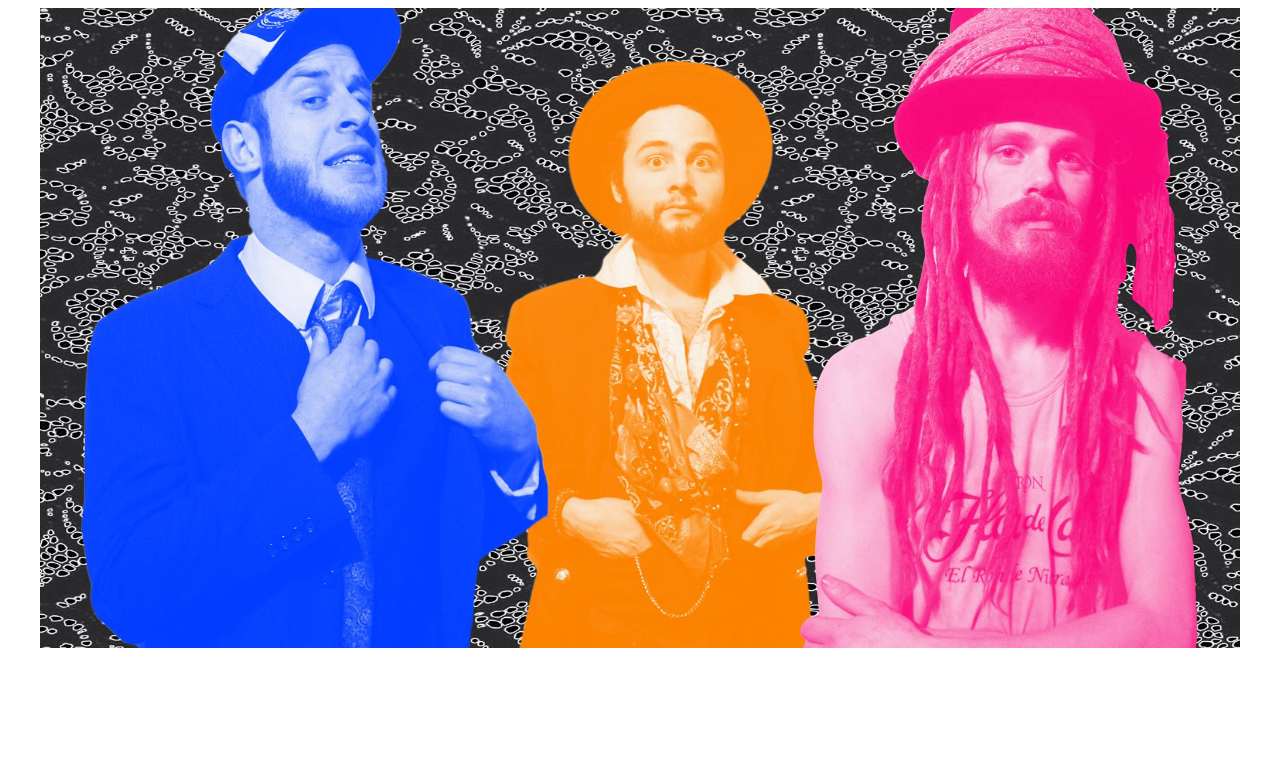
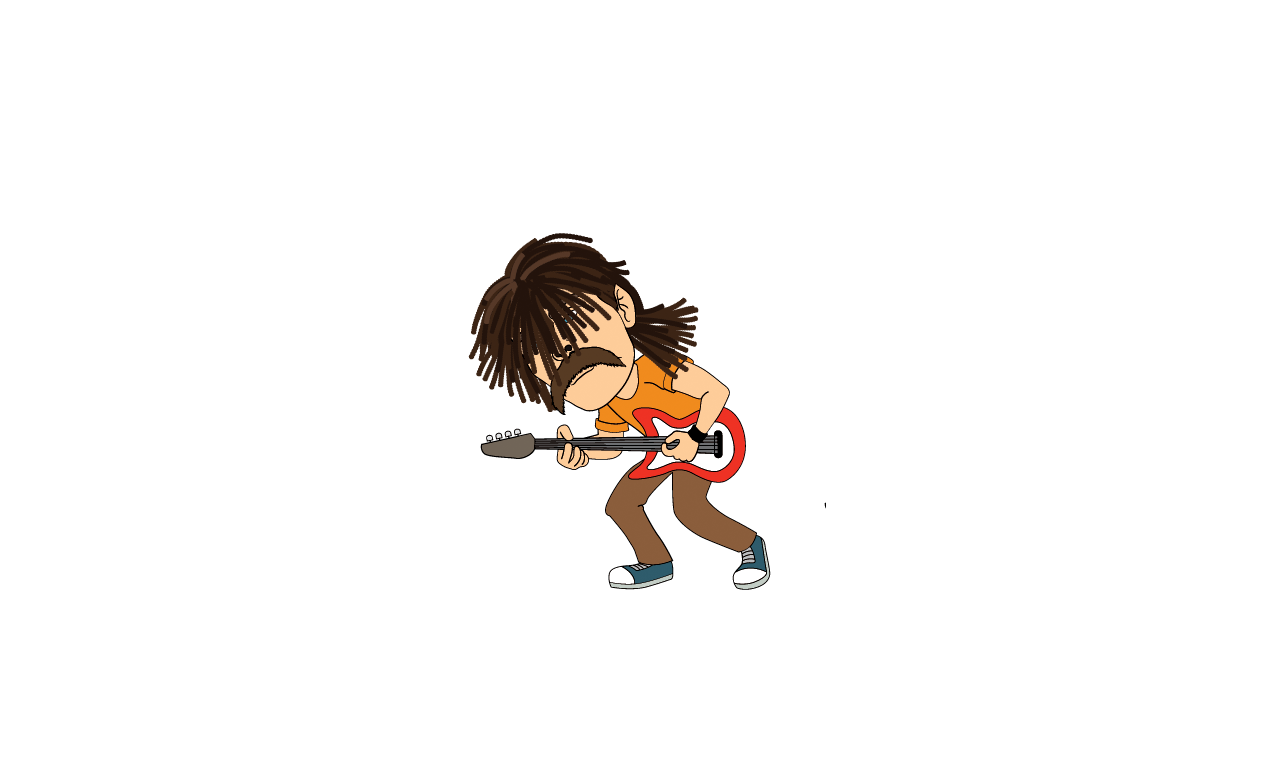
Before and after one commit to nhoughto5/PartyonHighStreet, a Gatsby site: page / in a window 1280 px wide. Shown: the top 773 px of the page. Built offline with nearby package versions, Linux system fonts and the light colour scheme; Gatsby itself is replaced by a stand-in of ours.

Commit message:
Have brin animation title page working

```diff
--- /dev/null
+++ b/src/components/animations/title-sprite.js
@@ -0,0 +1,48 @@
+import spriteSheet from '../../images/brin_sprite.png';
+
+export default class TitleAnimation {
+    constructor(){
+        this.spriteWidth = 371;
+        this.spriteHeight = 452;
+        this.canvas = document.getElementById("spriteCanvas");
+        this.ctx = this.canvas.getContext("2d");
+        this.img = new Image();
+        this.img.src = spriteSheet;
+        this.canvas.width = this.spriteWidth;
+        this.canvas.height= this.spriteHeight;
+        // this.frames = [0,1,2,1];
+        this.frames = [
+            {pos: 0, sX: 0},
+            {pos: 1, sX: 372},
+            {pos: 2, sX: 712},
+            {pos: 1, sX: 372}];
+        this.currentFrame = 0;
+        this.img.onload = () => {
+            this.animate();
+        }
+    }
+
+    draw(frame){
+        let sx = frame.sX;
+        let sy = 0;
+        let sWidth = this.spriteWidth;
+        let sHeight = this.spriteHeight;
+        let dx = 0;
+        let dy = 0;
+        let dWidth = this.canvas.width;
+        let dHeight = this.canvas.height;
+        this.ctx.clearRect(0, 0, this.canvas.width, this.canvas.height);
+        this.ctx.drawImage(this.img, sx, sy, sWidth, sHeight, dx, dy, dWidth, dHeight);
+    }
+
+    animate(){
+        window.setInterval(() => {
+            const frameNum = this.frames[this.currentFrame];
+            console.log("Frame: " + frameNum);
+            this.draw(frameNum);
+            this.currentFrame = (this.currentFrame + 1) % this.frames.length;
+          }, 100);
+    }
+
+
+}
--- /dev/null
+++ b/src/components/home-page.jsx
@@ -0,0 +1,12 @@
+import React from 'react';
+import FullPageBanner from './full-page-banner';
+import Grid from './index-grid';
+
+const HomePage = () => (
+  <div>
+    <FullPageBanner />
+    <Grid />
+  </div>
+);
+
+export default HomePage;
--- /dev/null
+++ b/src/components/title-page.jsx
@@ -0,0 +1,41 @@
+import React from 'react';
+import styled from "styled-components";
+import TitleAnimation from './animations/title-sprite';
+
+const AnimationDiv = styled.div`
+    height: 100%;
+    position: fixed;
+    top: 0;
+    left: 0;
+    right: 0;
+    bottom: 0;
+    z-index: 50;
+    overflow: hidden;
+    background-color:white;
+
+    transition: all 3s ease;
+    display: flex;
+    justify-content: center;
+    align-items: center;
+`;
+
+class TitlePage extends React.Component {
+
+    constructor(props){
+        super(props);
+    }
+
+    componentDidMount() {
+        this.anim = new TitleAnimation();
+    }
+
+    render(){
+        return (
+            <AnimationDiv className={this.props.classes}>
+                <canvas className="spriteCanvas" id="spriteCanvas"/>
+            </AnimationDiv>
+        );
+    }
+}
+
+export default TitlePage;
--- a/src/layouts/index.scss
+++ b/src/layouts/index.scss
@@ -46,3 +46,14 @@ p {
   font-size: 1.5rem;
   margin: .5rem 0;
 }
+
+.animationFade {
+  opacity: 0;
+}
+
+.spriteCanvas {
+  height: 452;
+  width: 420;
+  // border: 1px solid black;
+  // background-color: red;
+}
--- a/src/pages/index.js
+++ b/src/pages/index.js
@@ -1,30 +1,38 @@
-import React from 'react'
-import Link from 'gatsby-link'
+import React from 'react';
+import Link from 'gatsby-link';
+import HomePage from '../components/home-page';
+import TitlePage from '../components/title-page';
+class IndexPage extends React.Component {
 
-import FullPageBanner from '../components/full-page-banner'
-import Grid from '../components/index-grid'
+  constructor(props){
+    super(props);
+    this.state = {
+      classes: '',
+      showHome: false
+    };
+  }
 
-const IndexPage = () => (
-  <div>
-    <FullPageBanner />
-    <Grid />
-  </div>
-)
+  componentDidMount() {
+    setTimeout(() => {
+      this.setState({
+        classes: 'animationFade',
+        showHome: true
+      })
+    }, 4000)
+  }
 
-export const pageQuery = graphql `
-    query IndexQuery {
-      allMarkdownRemark(limit: 10) {
-        edges {
-          node {
-            id
-            frontmatter {
-              title
-              path
-            }
-          }
-        }
-      }
-    }
-`;
+  render(){
+    const isTitlePage = this.state.isTitlePage;
+    const content = isTitlePage ? (<TitlePage/>) : (<HomePage/>);
+    return (
+      // <div>{content}</div>
+      <div>
+        <TitlePage classes={this.state.classes} />
+        {this.state.showHome && <HomePage/>}
+      </div>
 
-export default IndexPage
+    );
+  }
+}
+
+export default IndexPage;
```
Also changed, not shown: src/pages/page-2.js (deleted, +0 -19 lines).
